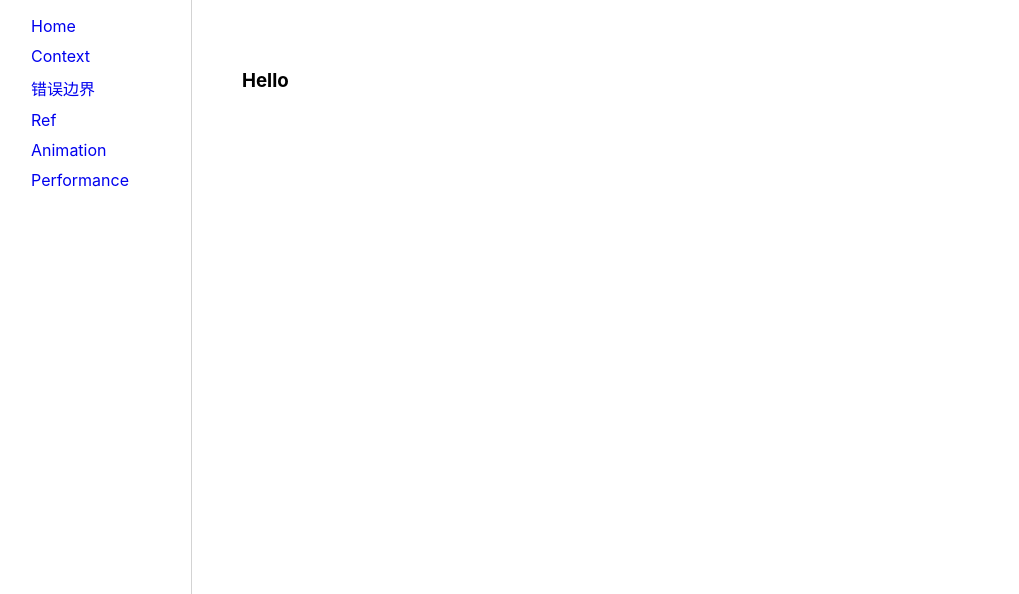
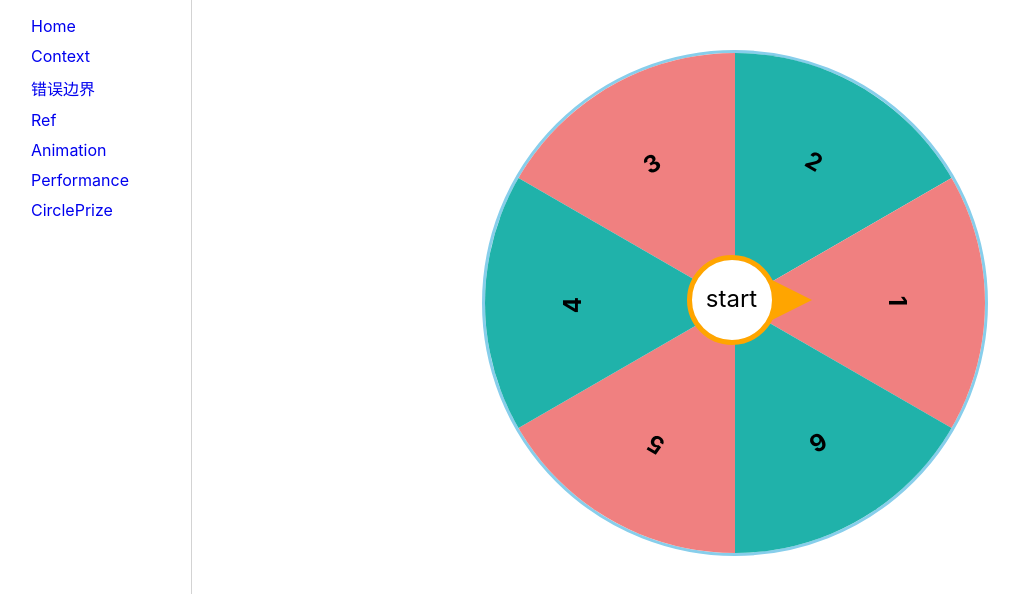
Before and after one commit to tkiddo/Notebook, a React (Create React App) app in the folder React/react-demo/: page /circlePrize in a window 1280 px wide. Shown: the top 594 px of the page, without its empty margins (9-1028 px from the left). Built offline with nearby package versions, Linux system fonts and the light colour scheme.

Commit message:
circle prize

```diff
--- a/React/react-demo/src/components/performance/index.js
+++ b/React/react-demo/src/components/performance/index.js
@@ -1,12 +1,38 @@
 import React, { Fragment } from 'react'
 import style from './index.module.scss'
 
+
+class Modal extends React.Component{
+    constructor(){
+        super(...arguments)
+        this.state={
+            name:'',
+            count:0,
+
+        }
+    }
+    componentDidMount(){
+        this.setState({
+            count:Math.random()
+        })
+    }
+    render(){
+        const {count} = this.state
+        return (
+            <div>{count}</div>
+        )
+    }
+}
 export default class Performance extends React.Component{
     constructor(){
         super(...arguments)
         this.state={
             cls1:'',
-            cls2:''
+            cls2:'',
+            modalShow:false,
+            selected:{},
+            arr:[{id:1,name:'a'},{id:2,name:'b'},{id:3,name:'c'}],
+            key:'a'
         }
         this.fileRef=React.createRef()
     }
@@ -28,22 +54,32 @@ export default class Performance extends React.Component{
         console.log(this.fileRef.current.files)
         data.append('file',this.fileRef.current.files[0])
     }
+    handlePick=(item)=>{
+        this.setState({
+            modalShow:true,
+            selected:item,
+            key:'b'
+        })
+    }
     render(){
-        const {cls1,cls2} = this.state
-        const arr = [1,2]
+        const {cls1,cls2,modalShow,selected,arr,key} = this.state
         return (
             <div className={`${style['wrapper']}`}>
                 {
                     arr.map((item,idx)=>{
                         return (
-                            <Fragment key={idx}>
-                                <div className={`${style[cls1]} ${style['common']}`}></div>
-                                <div className={`${style[cls2]} ${style['common']}`}></div>
+                            <Fragment key={item.id}>
+                                <div className={`${style[cls1]} ${style['common']}`} onClick={this.handlePick.bind(this,item)}></div>
+                                <div className={`${style[cls2]} ${style['common']}`} onClick={this.handlePick.bind(this,item)}></div>
                             </Fragment>
                         )
                     })
                 }
-
+                {
+                    modalShow && (
+                        <Modal name={selected.name} key={key}/>
+                    )
+                }
                 <button onClick={this.testMargin}>testMargin</button>
                 <button onClick={this.testTransform}>testTransform</button>
                 <input type='file' onChange={this.handleChoose} name='file' ref={this.fileRef}/>
--- /dev/null
+++ b/React/react-demo/src/views/circlePrize/index.js
@@ -0,0 +1,39 @@
+import React, { Fragment,useState } from 'react'
+import style from './index.module.scss'
+
+const CirclePrize = () => {
+    const [deg,setDeg] = useState(0)
+    const [flag,setFlag] = useState(false)
+    const start = ()=>{
+        if(!flag){
+            setFlag(true)
+            const i = Math.ceil(Math.random()*6)
+            console.log(i)
+            const left = deg%360
+            setTimeout(() => {
+                setFlag(false)
+            },3000);
+            setDeg(deg+360-left+360*3+(i-1)*60)
+        }else{
+            alert('running !')
+        }
+    }
+
+    return (
+        <Fragment>
+            <div className={`${style['box']}`}>
+                <div className={`${style['wrapper']}`} style={{'transform':`rotate(${deg}deg)`}} onAnimationEnd={()=>console.log('end')}>
+                    <div className={`${style['item']}`}><div>3</div></div>
+                    <div className={`${style['item']}`}><div>2</div></div>
+                    <div className={`${style['item']}`}><div>1</div></div>
+                    <div className={`${style['item']}`}><div>6</div></div>
+                    <div className={`${style['item']}`}><div>5</div></div>
+                    <div className={`${style['item']}`}><div>4</div></div>
+                </div>
+                <div className={`${style['pointer']}`} onClick={()=>start()}>start</div>
+            </div>
+        </Fragment>
+    )
+}
+
+export default CirclePrize
--- /dev/null
+++ b/React/react-demo/src/views/circlePrize/index.module.scss
@@ -0,0 +1,99 @@
+
+.box{
+    width:500px;
+    height: 500px;
+    position: relative;
+    margin: 0 auto;
+}
+.wrapper{
+    width:500px;
+    height: 500px;
+    border-radius: 50%;
+    border:3px solid skyblue;
+    overflow: hidden;
+    position: relative;
+    transition: transform 3s;
+}
+
+.item{
+    width: 250px;
+    height: 250px;
+    transform-origin:right bottom 0;
+    position:absolute;
+    text-align: center;
+    font-size: 24px;
+    font-weight: bolder;
+    line-height: 300px;
+    div{
+        transform:skewY(-30deg) rotate(-30deg) translate(20px,50px);
+    }
+}
+
+.item:nth-child(odd){
+    background: lightcoral;
+}
+
+.item:nth-child(even){
+    background: lightseagreen;
+}
+
+.item:nth-child(1){
+    transform: rotate(0) skewY(30deg);
+}
+
+.item:nth-child(2){
+    transform: rotate(60deg) skewY(30deg);
+}
+
+.item:nth-child(3){
+    transform: rotate(120deg) skewY(30deg);
+}
+
+.item:nth-child(4){
+    transform: rotate(180deg) skewY(30deg);
+}
+
+.item:nth-child(5){
+    transform: rotate(240deg) skewY(30deg);
+}
+
+.item:nth-child(6){
+    transform: rotate(300deg) skewY(30deg);
+}
+
+.div{
+    text-align: center;
+    padding:10px 0;
+}
+
+.pointer{
+    width:80px;
+    height: 80px;
+    position: absolute;
+    top:50%;
+    left:50%;
+    transform: translate(-50%,-50%);
+    border:5px solid orange;
+    border-radius: 50%;
+    background: #fff;
+    text-align: center;
+    line-height: 78px;
+    font-size: 24px;
+    cursor: pointer;
+}
+
+.pointer::before{
+    content:'';
+    width:0;
+    height: 0;
+    border-left:40px solid orange;
+    border-top:20px solid transparent;
+    border-bottom:20px solid transparent;
+    border-right:20px solid transparent;
+    position: absolute;
+    top:50%;
+    right:-60px;
+    margin-top:-20px;
+    z-index: 1;
+    display: block;
+}
--- a/React/react-demo/src/views/homePage/index.js
+++ b/React/react-demo/src/views/homePage/index.js
@@ -3,6 +3,7 @@ import { Route, Link, Switch } from 'react-router-dom'
 import './index.scss'
 
 import Performance from '../../components/performance'
+
 
 const Home = function (params) {
     return (
@@ -13,7 +14,7 @@ const ContextComponent = lazy(()=>import('../../components/context'))
 const ErrorTest = lazy(()=>import('../../components/errorBoundary/view'))
 const RefComponent = lazy(()=>import('../../components/ref'))
 const WordsFly = lazy(()=>import('../wordsFly'))
-
+const CirclePrize = lazy(()=>import('../circlePrize'))
 
 export default class HomePage extends React.Component {
     render() {
@@ -39,6 +40,9 @@ export default class HomePage extends React.Component {
                         <li>
                             <Link className='link' to='/performance'>Performance</Link>
                         </li>
+                        <li>
+                            <Link className='link' to='/circlePrize'>CirclePrize</Link>
+                        </li>
                     </ul>
                 </div>
 
@@ -60,6 +64,9 @@ export default class HomePage extends React.Component {
                             <Route path="/performance">
                                 <Performance />
                             </Route>
+                            <Route path="/circlePrize">
+                                <CirclePrize />
+                            </Route>
                             <Route path="/">
                                 <Home />
                             </Route>
```
Also changed, not shown: 2 other files (tests, documents, lock files or other folders).
